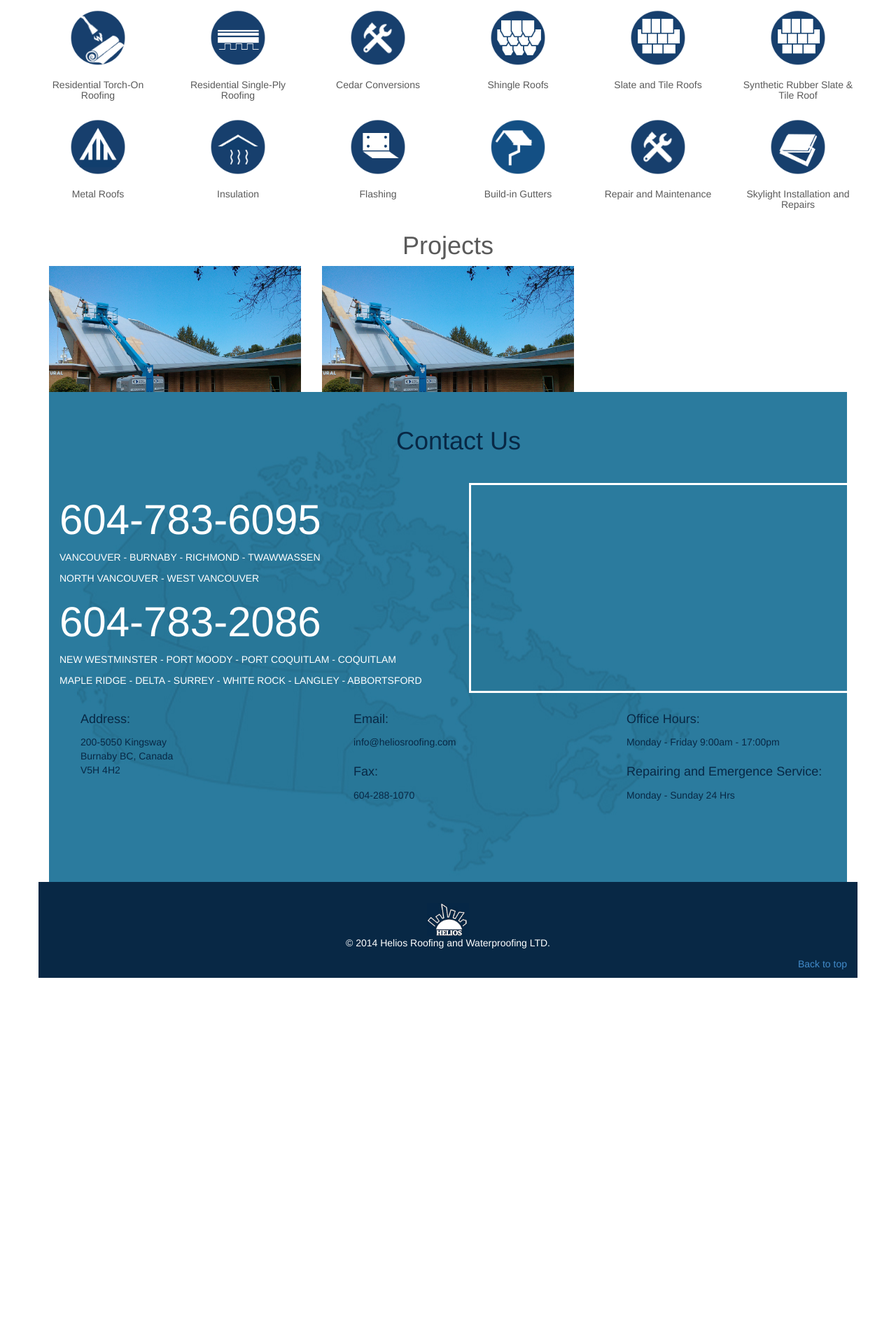
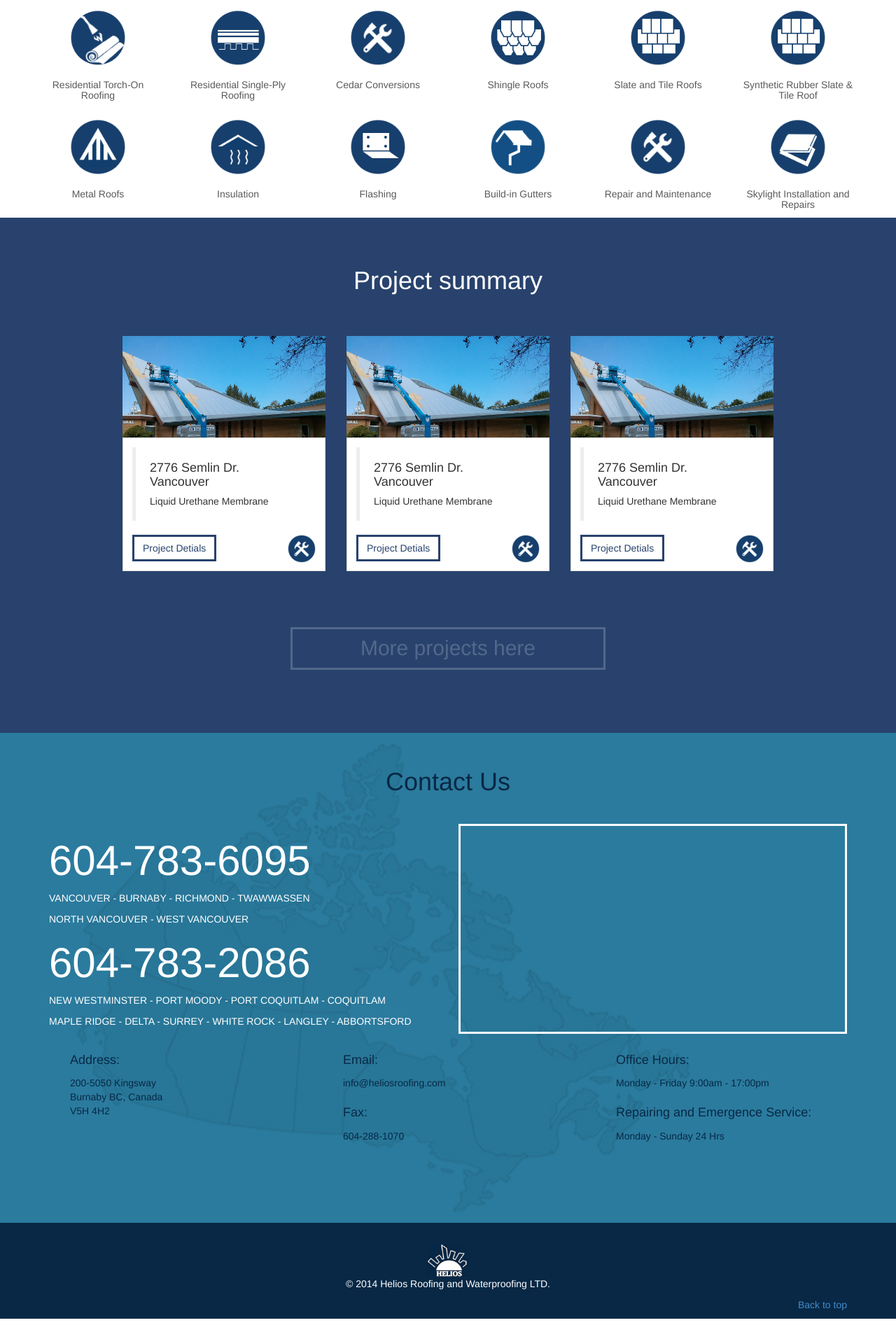
Before and after one commit to Jasminezhou/heliosroofing, a Python web app: template templates/index.html in a window 1280 px wide. Shown: the part 1933-3826 px from the top of the page at 70% size. Before the commit the page ends 3330 px from the top, so only its background shows below. Run offline with Jinja, Linux system fonts and the light colour scheme; the template is opened without the code that fills it, so the values that code supplies are empty; some libraries are stand-ins or nearby versions.

Commit message:
add project summary page

```diff
--- a/templates/header.html
+++ b/templates/header.html
@@ -7,7 +7,7 @@
                 <span class="icon-bar"></span>
                 <span class="icon-bar"></span>
               </button>
-              <a class="navbar-brand" href="/projects.html"><img class="menu-img" src="/static/img/logo.jpg" alt="Helios"></a>
+              <a class="navbar-brand" href="/"><img class="menu-img" src="/static/img/logo.jpg" alt="Helios"></a>
             </div>
             <div class="navbar-collapse collapse">
               <ul class="nav navbar-nav">
--- a/templates/index.html
+++ b/templates/index.html
@@ -721,18 +721,77 @@
     </div><!-- /.container -->
 
 
+        <div class="container-fluid" id="project-summary">
     <div class="container">
-        <h1 class="text-center">Projects</h1>
+
+        <h1 class="text-center">Project summary</h1>
 
         <div class="row">
-          <div class="col-md-4">
 
-            <img class="img-responsive" src="/static/img/projects/Helios_projects_Liquid Urethane Membrane6.jpg" alt="project">
-          </div>
-          <div class="col-md-4">
-            <img class="img-responsive" src="/static/img/projects/Helios_projects_Liquid Urethane Membrane6.jpg" alt="project">
-          </div>
+
+
+          <div class="col-sm-6 col-md-4">
+               <img class="img-responsive" src="/static/img/projects/Helios_projects_Liquid Urethane Membrane6.jpg" alt="project image">
+            <div class="thumbnail">
+            <div class="caption">
+              <blockquote>
+                <h4>2776 Semlin Dr. Vancouver<h4>
+                <h5>Liquid Urethane Membrane</h5>
+              </blockquote>
+
+
+              <a href="/projects/liquid" class="btn btn-helios" role="button">Project Detials</a>
+              <a href="#"><img class="thumbnail-icon" src="/static/img/services/Repair_and_Maintenance.png" alt="services icon"></a>
+            </div><!--.caption-->
+            </div><!-- thumbnail-->
+          </div><!-- col-sm-6 col-md-4-->
+
+
+          <div class="col-sm-6 col-md-4">
+            <img class="img-responsive" src="/static/img/projects/Helios_projects_Liquid Urethane Membrane6.jpg" alt="project image">
+            <div class="thumbnail">
+            <div class="caption">
+              <blockquote>
+                <h4>2776 Semlin Dr. Vancouver</h4>
+                <h5>Liquid Urethane Membrane</h5>
+              </blockquote>
+
+
+              <a href="/projects/liquid" class="btn btn-helios" role="button">Project Detials</a>
+              <a href="#"><img class="thumbnail-icon" src="/static/img/services/Repair_and_Maintenance.png" alt="services icon"></a>
+            </div><!--.caption-->
+            </div><!-- thumbnail-->
+          </div><!-- col-sm-6 col-md-4-->
+
+
+          <div class="col-sm-6 col-md-4">
+            <img class="img-responsive" src="/static/img/projects/Helios_projects_Liquid Urethane Membrane6.jpg" alt="project image">
+            <div class="thumbnail">
+            <div class="caption">
+              <blockquote>
+                <h4>2776 Semlin Dr. Vancouver</h4>
+                <h5>Liquid Urethane Membrane</h5>
+              </blockquote>
+
+              <a href="/projects/liquid" class="btn btn-helios" role="button">Project Detials</a>
+              <a href="#"><img class="thumbnail-icon" src="/static/img/services/Repair_and_Maintenance.png" alt="services icon"></a>
+            </div><!--.caption-->
+            </div><!-- thumbnail-->
+          </div><!-- col-sm-6 col-md-4-->
+
+</div><!-- /.row-->
+
+
+      <div class="row">
+        <div class="col-md-6 col-md-offset-3">
+          <a href="/projects/summary" class="porject-more-butten btn" role="button">More projects here</a>
         </div>
+      </div>
+
+</div><!-- /.container projects-->
+</div><!-- /.container-fluid projects-->
+
+
 
 
     {% include "footer.html" %}
```
Also changed, not shown: templates/project_summary.html (+3 -8 lines).
